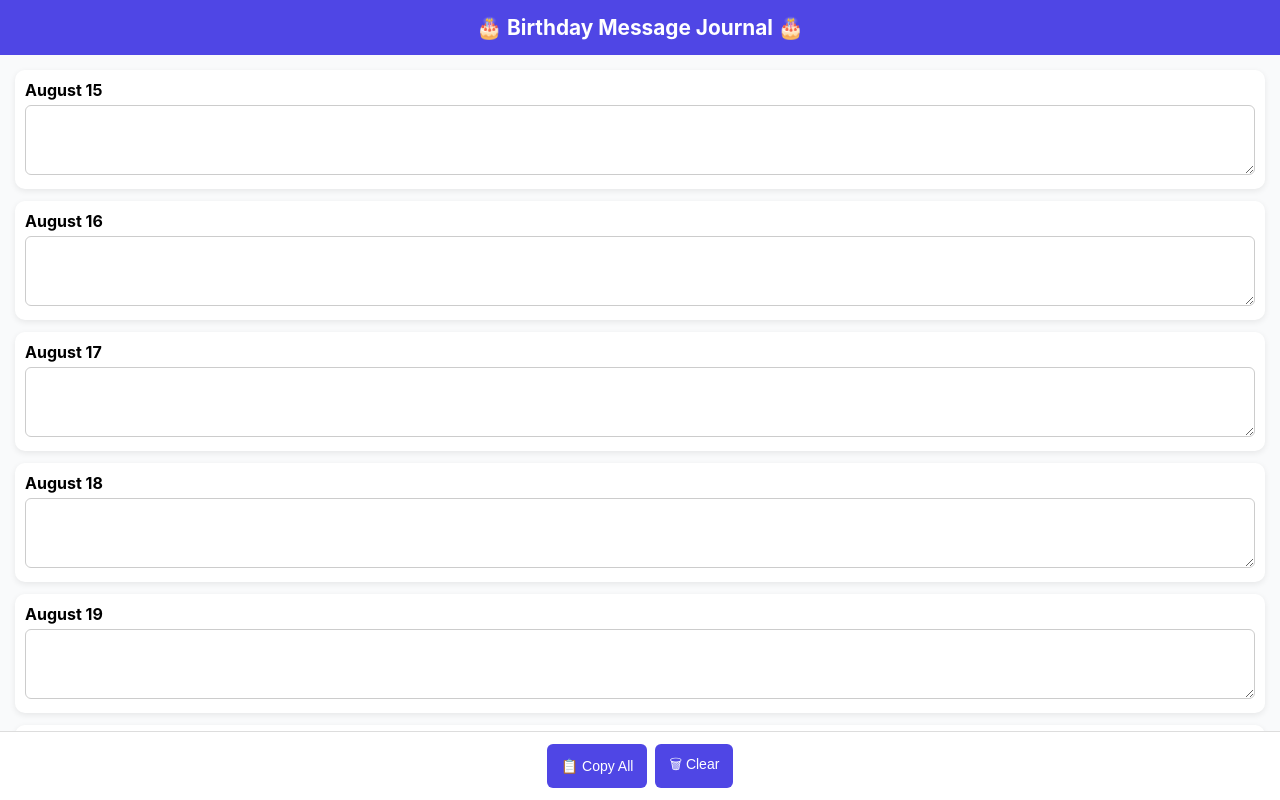
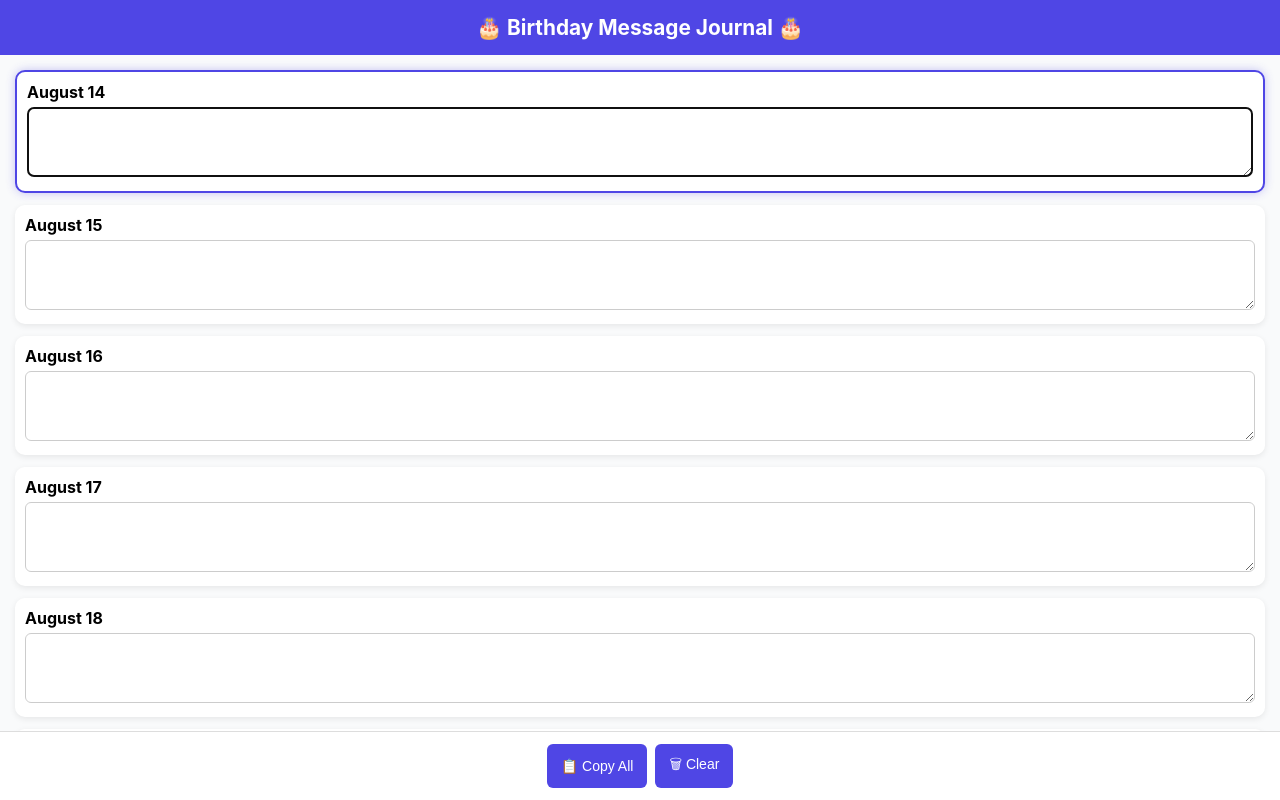
Before and after one commit to MPlightro/BD-app, a plain HTML site: page index.html in a window 1280 px wide. Drawn offline with Linux system fonts and the light colour scheme.

Commit message:
Update index.html

```diff
--- a/index.html
+++ b/index.html
@@ -94,7 +94,7 @@ if ("serviceWorker" in navigator) {
     navigator.serviceWorker.register("service-worker.js");
 }
 
-const startDate = new Date("2024-08-15");
+const startDate = new Date("2024-08-14");
 const endDate = new Date("2025-02-23");
 const container = document.getElementById("container");
 
```
